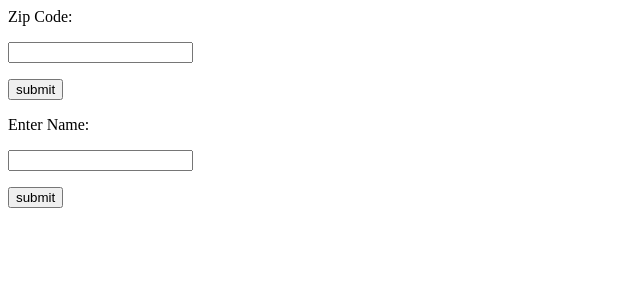
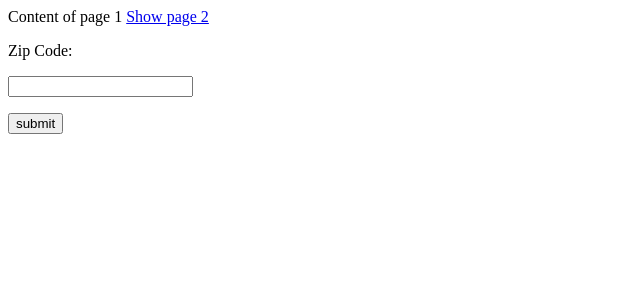
Before and after one commit to wyatthumphreys/FlaskIntro, a Flask app: page / in a window 1280 px wide. Shown: the top 300 px of the page, without its empty margins (0-640 px from the left). Run offline with Flask 2, Linux system fonts and the light colour scheme; parts of the project's set-up code (start-up, migrations or seed data) failed here and were passed over.

Commit message:
-can query and update from python only

```diff
--- a/main.py
+++ b/main.py
@@ -1,4 +1,8 @@
-import mysql.connector, time
+#Wyatt Humphreys | wlhumphreys@student.rtc.edu
+#Sources: https://stackoverflow.com/questions/8211128/multiple-distinct-pages-in-one-html-file
+#https://stackoverflow.com/questions/902408/how-to-use-variables-in-sql-statement-in-python
+#https://stackoverflow.com/questions/1081750/python-update-multiple-columns-with-python-variables
+import mysql.connector
 from flask import Flask, redirect, url_for, request, render_template
 app = Flask(__name__, static_url_path='')
 
@@ -8,9 +12,14 @@ conn = mysql.connector.connect(user='root', password='',
                                   database='zipcodedb',
                                buffered = True)
 cursor = conn.cursor()
-cursor.execute("SELECT * FROM `table 1` WHERE Zipcode=98056;")
-testfetch = cursor.fetchall()
-print(testfetch)
+testcall = input("Enter a zipcode ")
+testcall= int(testcall)
+cursor.execute("SELECT * FROM `table 1` WHERE Zipcode='%s'", [testcall])
+testprint = cursor.fetchall()
+print(testprint)
+testupdate = input("Enter a new Population")
+testupdate = str(testupdate)
+cursor.execute("UPDATE `table 1` SET EstimatedPopulation=%s WHERE Zipcode=%s", (testupdate, testcall))
 
 @app.route('/success/<name>')
 def success(name):
--- a/templates/login.html
+++ b/templates/login.html
@@ -1,13 +1,34 @@
 <html>
-   <body>
-      <form action = "http://localhost:5000/search" method = "post">
+<head>
+<script>
+function show(shown, hidden) {
+  document.getElementById(shown).style.display='block';
+  document.getElementById(hidden).style.display='none';
+  return false;
+}
+</script>
+</head>
+<body>
+
+  <div id="Page1">
+    Content of page 1
+    <a href="#" onclick="return show('Page2','Page1');">Show page 2</a>
+    <form action = "http://localhost:5000/search" method = "post">
          <p>Zip Code:</p>
          <p><input type = "text" name = "nm" /></p>
          <p><input type = "submit" value = "submit" /></p>
       </form>
-      <form action = "http://localhost:5000/update" method = "post">
-         <p>Enter Name:</p>
+  </div>
+
+  <div id="Page2" style="display:none">
+    Content of page 2
+    <a href="#" onclick="return show('Page1','Page2');">Show page 1</a>
+    <form action = "http://localhost:5000/update" method = "post">
+         <p>Population:</p>
          <p><input type = "text" name = "nm" /></p>
          <p><input type = "submit" value = "submit" /></p>
-      </form>   </body>
+      </form>
+  </div>
+
+</body>
 </html>
```
